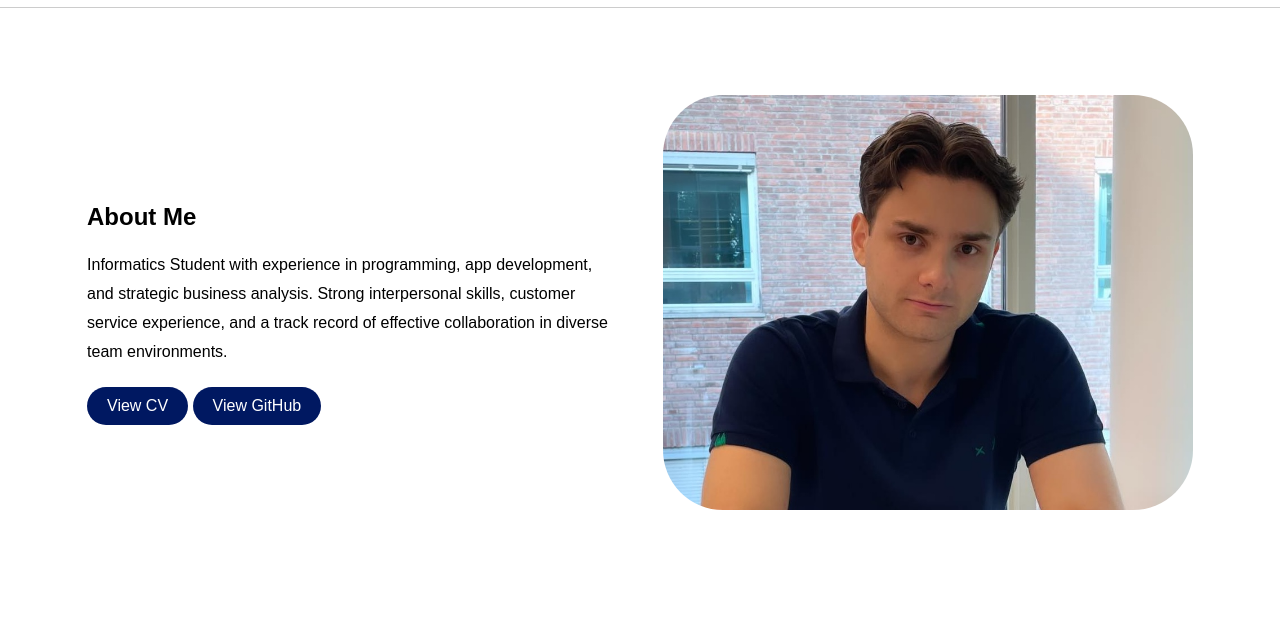
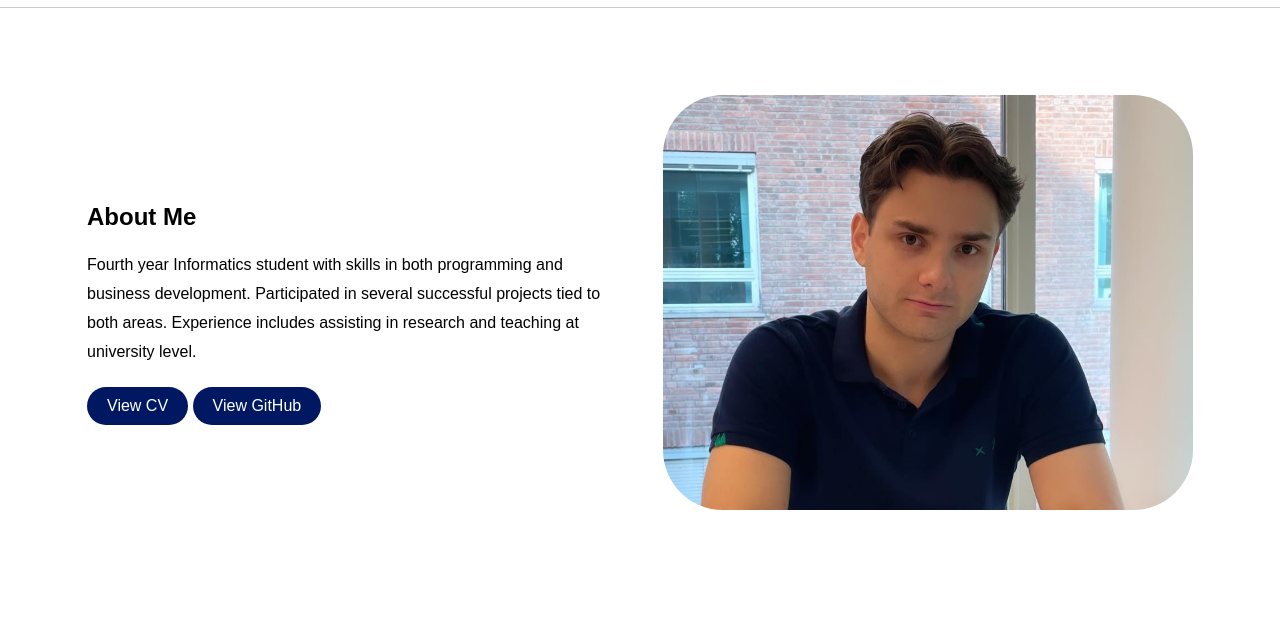
Before and after one commit to DionKumnova/Portfolio, a plain HTML site: page mainpage.html in a window 1280 px wide. Shown: the part 168-800 px from the top of the page. Drawn offline with Linux system fonts and the light colour scheme.

Commit message:
update desc.

```diff
--- a/mainpage.html
+++ b/mainpage.html
@@ -21,10 +21,11 @@
         <div class="textbox">
             <h2>About Me</h2>
             <p>
-                Informatics Student with experience in programming,
-                app development, and strategic business analysis. Strong
-                interpersonal skills, customer service experience, and a track
-                record of effective collaboration in diverse team environments.
+                Fourth year Informatics student with skills in both programming
+                and business development. Participated in several successful projects
+                tied to both areas. Experience includes assisting in research and
+                teaching at university level.
+
             </p>
             <a href="assets/CV.pdf" class="cv-button" target="_blank">View CV</a>
             <a href="https://github.com/DionKumnova" class="cv-button" target="_blank">View GitHub</a>
```
Also changed, not shown: 1 other file.
